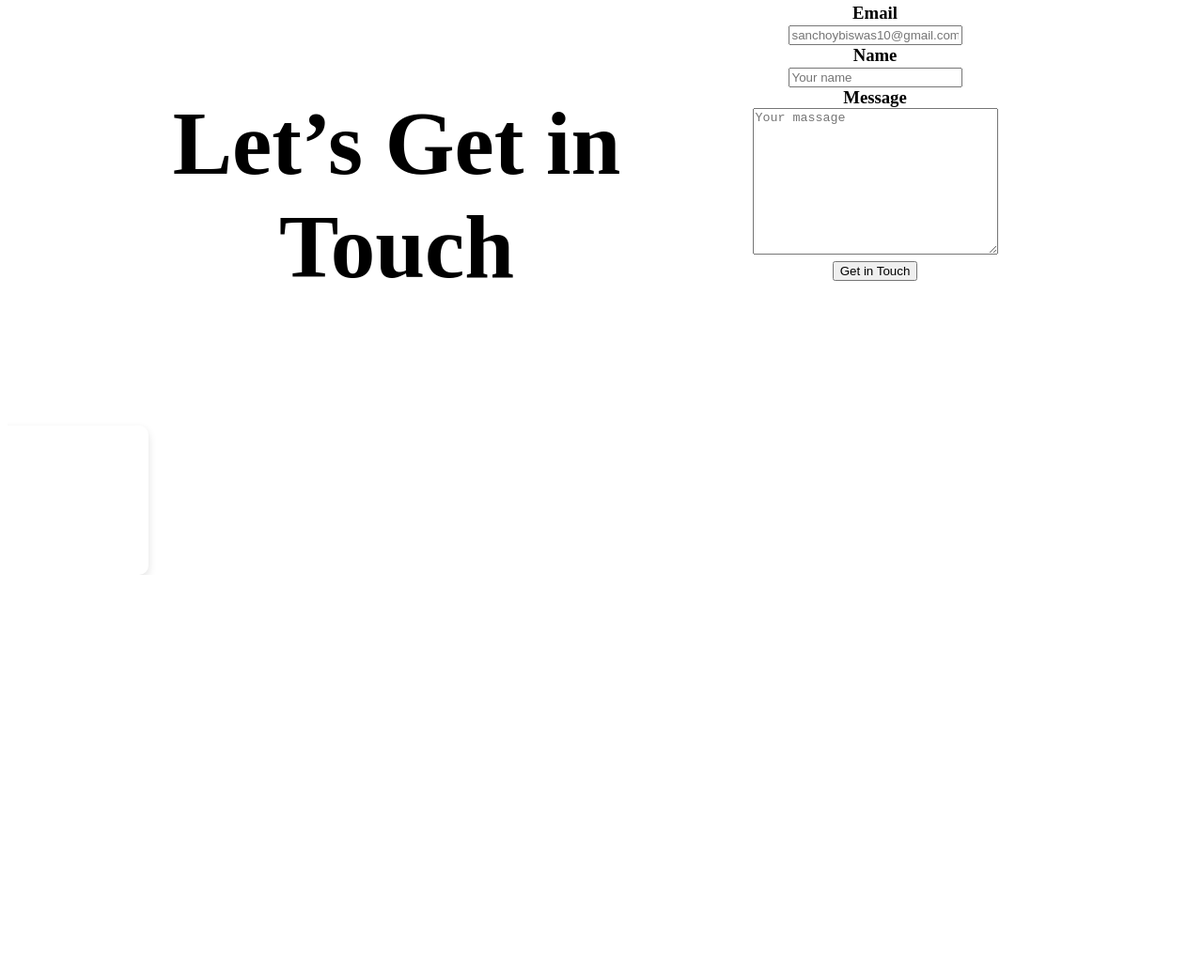
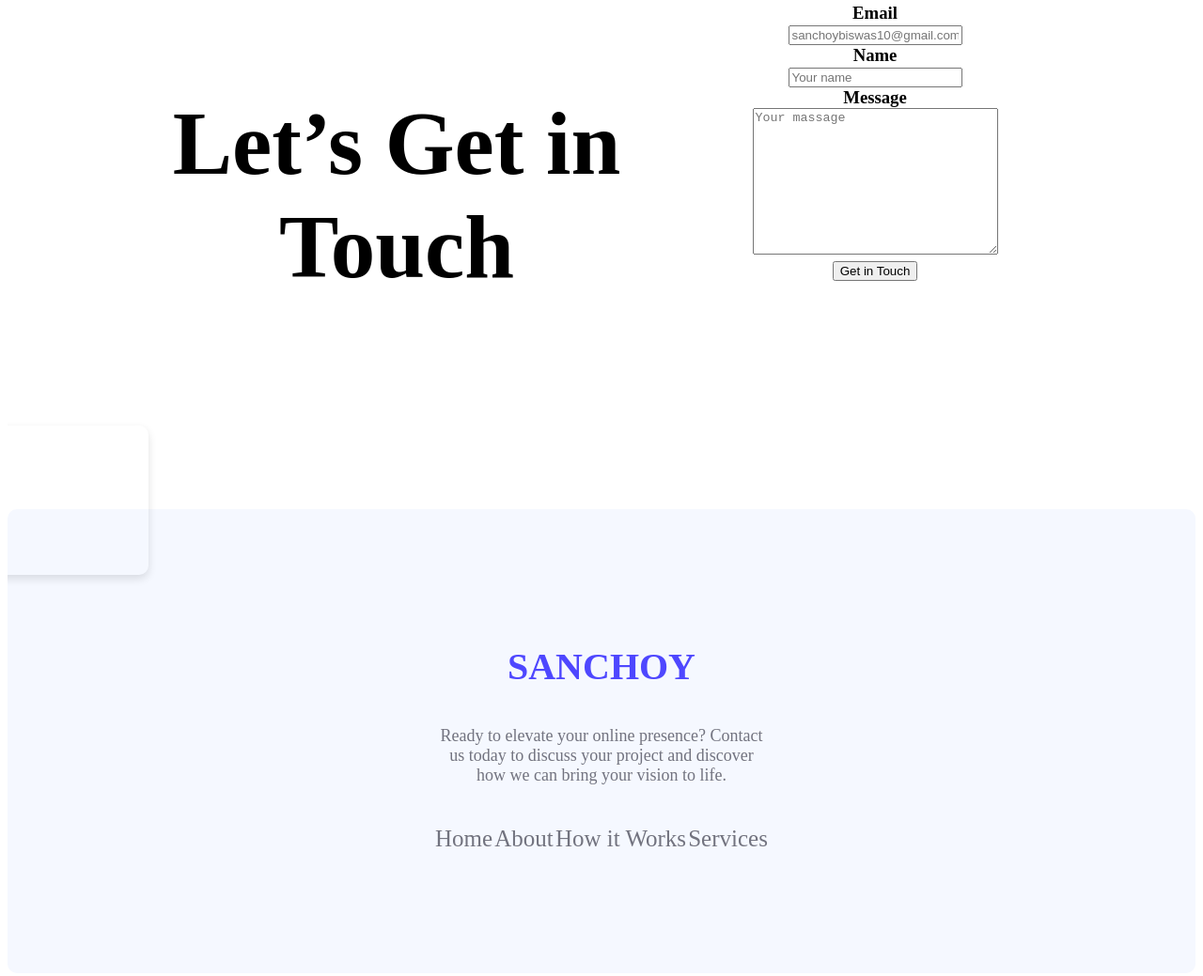
Before and after one commit to sanchoybiswas/1st-assignment, a plain HTML site: page index.html in a window 1280 px wide. Shown: the part 2329-3368 px from the top of the page at 94% size. Before the commit the page ends 2941 px from the top, so only its background shows below. Drawn offline with Linux system fonts and the light colour scheme.

Commit message:
footer add

```diff
--- a/index.html
+++ b/index.html
@@ -71,13 +71,31 @@
                     <br>
                     <textarea name="" id="" cols="30" rows="10" placeholder="Your massage"></textarea>
                     <br>
-                    <input type="submit" value="Get in Touch">
+                    <input class=".btn-primary" type="submit" value="Get in Touch">
                 </form>
             </div>
         </section3>
     </main>
     </main3>
     <footer>
+        <section class="footer">
+            <h3 class="footer-title">SANCHOY</h3>
+            <p class="footer-description">Ready to elevate your online presence? Contact us today to discuss your project and discover how we can bring your vision to life.</p>
+            <div class="footer-items">
+            <div class="foter-item">
+                <p class="footer-ti">Home</p>
+            </div>
+            <div class="foter-item">
+                <p class="footer-ti">About</p>
+            </div>
+            <div class="foter-item">
+                <p class="footer-ti">How it Works</p>
+            </div>
+            <div class="foter-item">
+                <p class="footer-ti">Services</p>
+            </div>
+        </div>
+        </section>
 
     </footer>
 </body>
--- a/styles/style.css
+++ b/styles/style.css
@@ -16,6 +16,37 @@
 }
 
 /* shared style */
+
+.footer-title{
+    font-size: 40px;
+    font-weight: bold;
+    color: #4E47FF;
+}
+.footer-description{
+    font-size: 18px;
+    color: #72737F;
+
+}
+.footer{
+    background-color: #F5F8FF;
+    border-radius: 10px;
+    margin-top: 15px;
+    max-width: 1440px;
+    text-align: center;
+    margin: 0 auto;
+    padding: 104px 454px;
+}
+.footer-items{
+    display: flex;
+    justify-content: space-around;
+}
+
+.footer-ti{
+    font-size: 25px;
+    color: #72737F;
+
+}
+
 .nav-logo{
     color: #4E47FF;
 }
```
